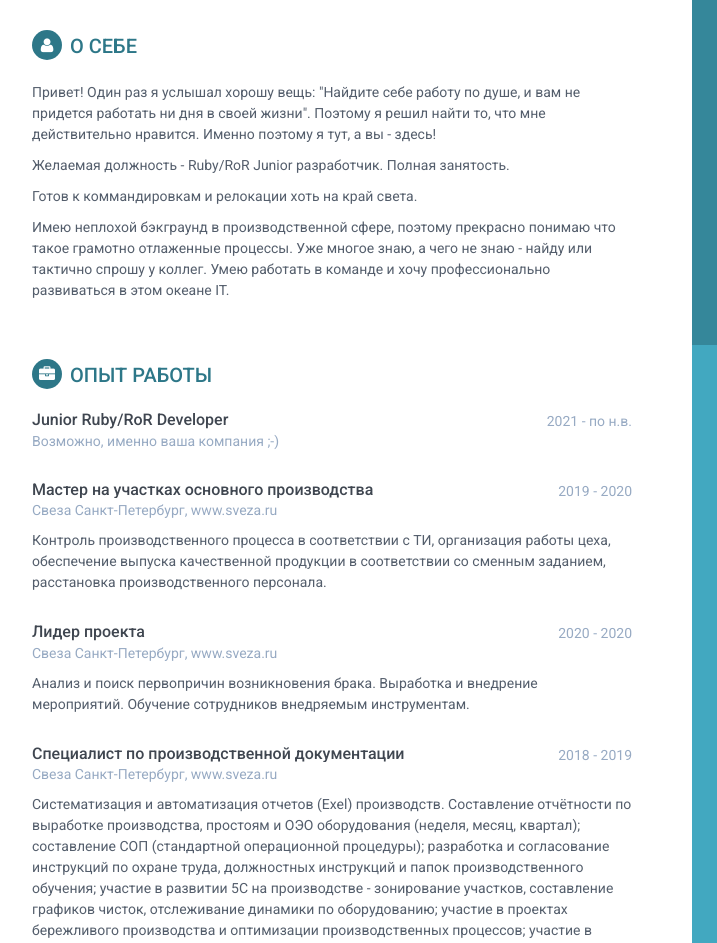
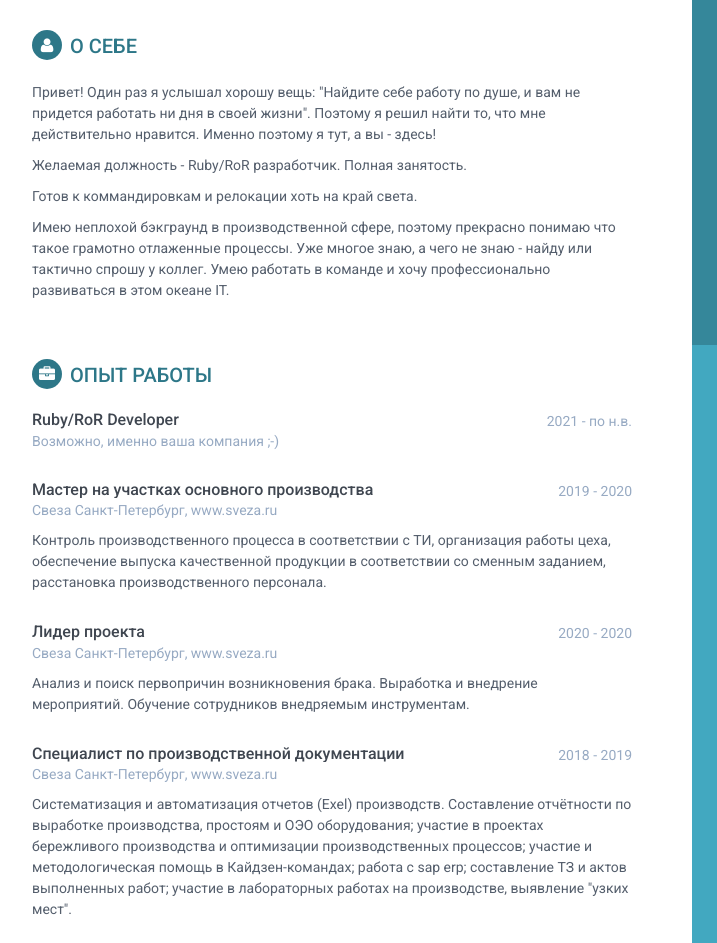
Before and after one commit to IlyaKokorev/CV, a plain HTML site: page index.html in a window 1280 px wide. Shown: the part 58-1001 px from the top of the page, 188-905 px from the left. Drawn offline with Linux system fonts and the light colour scheme.

Commit message:
fixed resume

```diff
--- a/index.html
+++ b/index.html
@@ -72,7 +72,7 @@
                 <h2 class="section-title"><i class="fa fa-user"></i>О себе</h2>
                 <div class="summary">
                     <p>Привет! Один раз я услышал хорошу вещь: "Найдите себе работу по душе, и вам не придется работать ни дня в своей жизни". Поэтому я решил найти то, что мне действительно нравится. Именно поэтому я тут, а вы - здесь!</p>
-                    <p>Желаемая должность - Ruby/RoR Junior разработчик. Полная занятость.</p>
+                    <p>Желаемая должность - Ruby/RoR разработчик. Полная занятость.</p>
                     <p>Готов к коммандировкам и релокации хоть на край света.</p>
                     <p>Имею неплохой бэкграунд в производственной сфере, поэтому прекрасно понимаю что такое грамотно отлаженные процессы. Уже многое знаю, а чего не знаю - найду или тактично спрошу у коллег. Умею работать в команде и хочу профессионально развиваться в этом океане IT.</p>
                     <p></p>
@@ -85,7 +85,7 @@
                 <div class="item">
                     <div class="meta">
                         <div class="upper-row">
-                            <h3 class="job-title">Junior Ruby/RoR Developer</h3>
+                            <h3 class="job-title">Ruby/RoR Developer</h3>
                             <div class="time">2021 - по н.в.</div>
                         </div><!--//upper-row-->
                         <div class="company">Возможно, именно ваша компания ;-)</div>
@@ -132,7 +132,7 @@
                         <div class="company">Свеза Санкт-Петербург, www.sveza.ru</div>
                     </div><!--//meta-->
                     <div class="details">
-                        <p>Систематизация и автоматизация отчетов (Exel) производств. Составление отчётности по выработке производства, простоям и ОЭО оборудования (неделя, месяц, квартал); составление СОП (стандартной операционной процедуры); разработка и согласование инструкций по охране труда, должностных инструкций и папок производственного обучения; участие в развитии 5С на производстве - зонирование участков, составление графиков чисток, отслеживание динамики по оборудованию; участие в проектах бережливого производства и оптимизации производственных процессов; участие в пилотных проектах внедрения автономного обслуживания на производстве, участие и методологическая помощь в Кайдзен-командах; составление заказов и расширение материалов в sap erp; заказ услуг для производства (аутстаффинг), составление ТЗ, актов выполненных работ, проводка в SAP, закрытие и оплата оказанных услуг за период; участие в разработке документов и внедрении TPM в условиях действующего производства; участие в лабораторных работах на производстве, выявление "узких мест". </p>
+                        <p>Систематизация и автоматизация отчетов (Exel) производств. Составление отчётности по выработке производства, простоям и ОЭО оборудования; участие в проектах бережливого производства и оптимизации производственных процессов; участие и методологическая помощь в Кайдзен-командах; работа с sap erp; составление ТЗ и актов выполненных работ; участие в лабораторных работах на производстве, выявление "узких мест". </p>
                     </div><!--//details-->
                 </div><!--//item-->
 
```
